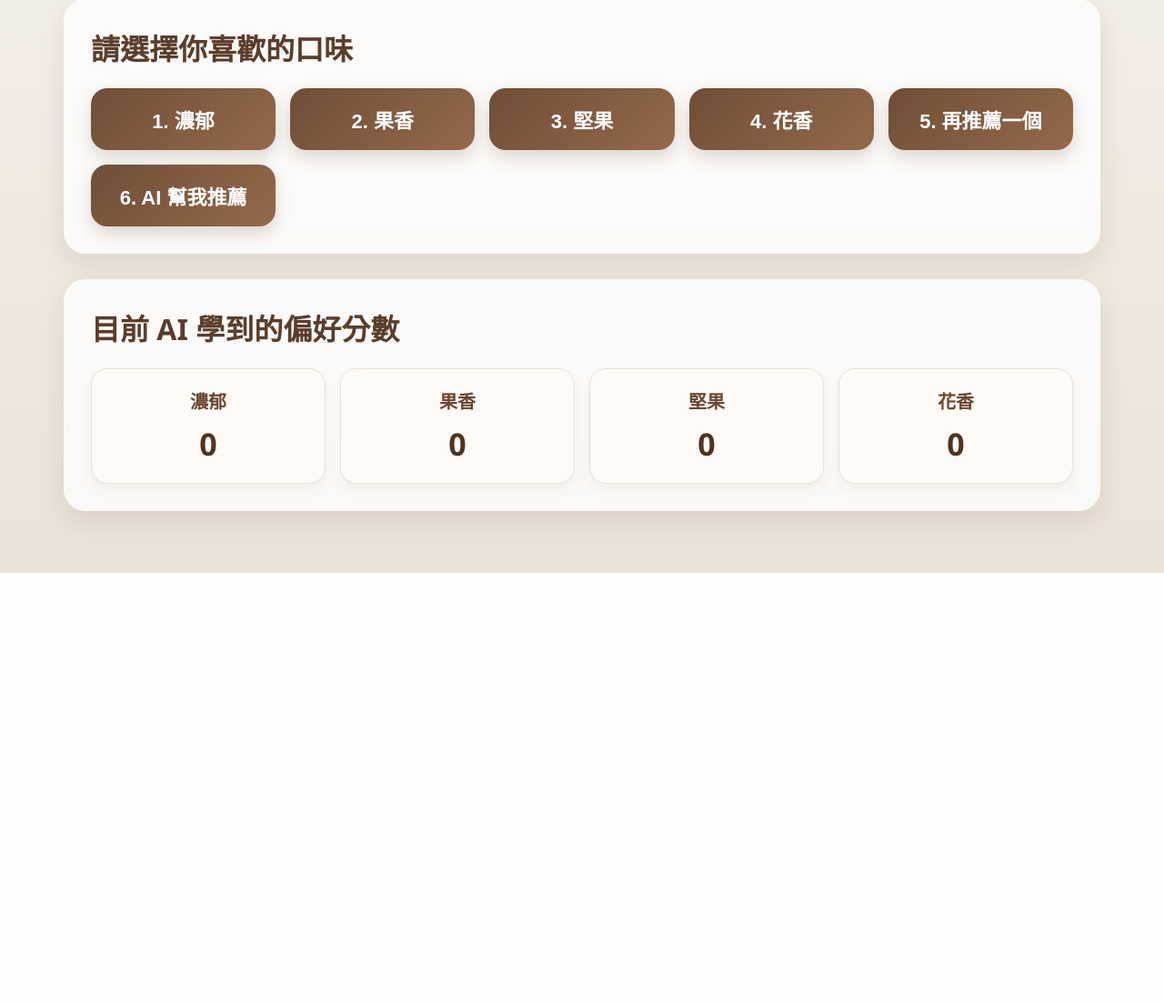
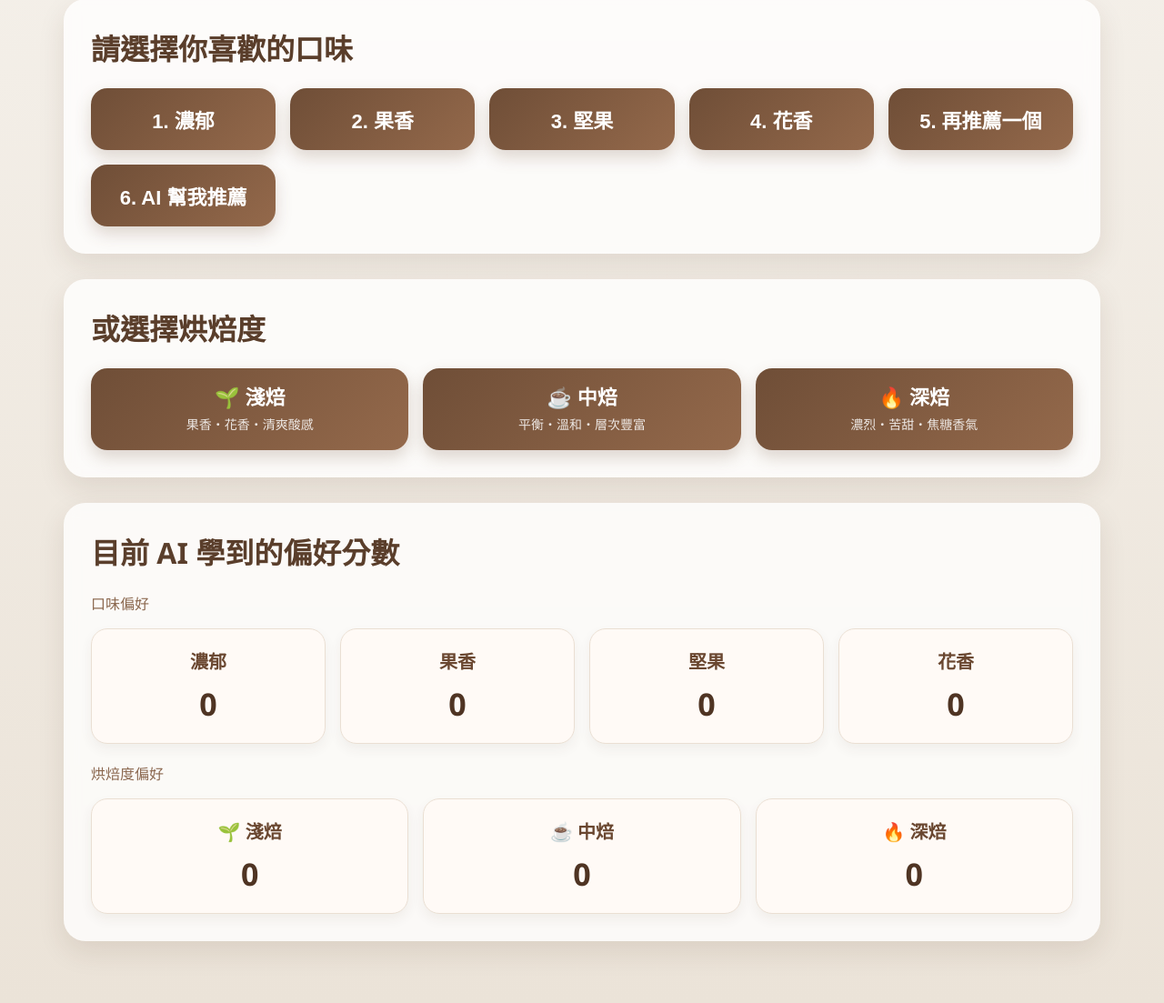
Before and after one commit to owendong-ai/pottajoe-ai, a Flask app: page / in a window 1280 px wide. Shown: the part 205-1308 px from the top of the page at 91% size. Before the commit the page ends 835 px from the top, so only its background shows below. Run offline with Flask 3, Linux system fonts and the light colour scheme; data that the repository does not hold is empty; some libraries are stand-ins or nearby versions.

Commit message:
加上 烘焙度

```diff
--- a/templates/index.html
+++ b/templates/index.html
@@ -125,6 +125,18 @@
             text-decoration: underline;
         }
 
+        .roast-btn {
+            line-height: 1.4;
+        }
+
+        .roast-desc {
+            display: block;
+            font-size: 14px;
+            font-weight: 400;
+            opacity: 0.85;
+            margin-top: 4px;
+        }
+
         @media (max-width: 768px) {
             .hero h1 {
                 font-size: 34px;
@@ -178,9 +190,28 @@
         </div>
 
         <div class="section-card">
+            <h2 class="section-title">或選擇烘焙度</h2>
+
+            <div class="button-grid">
+                <form class="menu-form" method="post" action="/recommend">
+                    <button class="menu-btn roast-btn" type="submit" name="choice" value="7">🌱 淺焙<br><span class="roast-desc">果香・花香・清爽酸感</span></button>
+                </form>
+
+                <form class="menu-form" method="post" action="/recommend">
+                    <button class="menu-btn roast-btn" type="submit" name="choice" value="8">☕ 中焙<br><span class="roast-desc">平衡・溫和・層次豐富</span></button>
+                </form>
+
+                <form class="menu-form" method="post" action="/recommend">
+                    <button class="menu-btn roast-btn" type="submit" name="choice" value="9">🔥 深焙<br><span class="roast-desc">濃烈・苦甜・焦糖香氣</span></button>
+                </form>
+            </div>
+        </div>
+
+        <div class="section-card">
             <h2 class="section-title">目前 AI 學到的偏好分數</h2>
 
-            <div class="score-grid">
+            <p style="margin:0 0 16px; color:#8b684f; font-size:16px;">口味偏好</p>
+            <div class="score-grid" style="margin-bottom:20px;">
                 <div class="score-item">
                     <div class="score-label">濃郁</div>
                     <div class="score-value">{{ preferences["濃郁"] }}</div>
@@ -198,6 +229,22 @@
                     <div class="score-value">{{ preferences["花香"] }}</div>
                 </div>
             </div>
+
+            <p style="margin:0 0 16px; color:#8b684f; font-size:16px;">烘焙度偏好</p>
+            <div class="score-grid">
+                <div class="score-item">
+                    <div class="score-label">🌱 淺焙</div>
+                    <div class="score-value">{{ preferences["淺焙"] }}</div>
+                </div>
+                <div class="score-item">
+                    <div class="score-label">☕ 中焙</div>
+                    <div class="score-value">{{ preferences["中焙"] }}</div>
+                </div>
+                <div class="score-item">
+                    <div class="score-label">🔥 深焙</div>
+                    <div class="score-value">{{ preferences["深焙"] }}</div>
+                </div>
+            </div>
         </div>
 
     </div>
--- a/templates/result.html
+++ b/templates/result.html
@@ -216,6 +216,7 @@
                     <div class="label">AI 精選推薦</div>
                     <h2 class="coffee-name">{{ coffee["name"] }}</h2>
                     <p class="meta"><strong>風味：</strong>{{ coffee["flavor"] }}</p>
+                    <p class="meta"><strong>烘焙度：</strong>{{ coffee["roast"] }}</p>
                     <p class="meta"><strong>介紹：</strong>{{ coffee["description"] }}</p>
                     {% if coffee.reason %}
                     <p style="color:#8b5e3c; font-size:14px; margin-top:6px;">
@@ -226,6 +227,7 @@
                     <h3 class="feedback-title">你覺得這款咖啡如何？</h3>
                     <form method="post" action="/feedback">
                         <input type="hidden" name="flavor" value="{{ coffee['flavor'] }}">
+                        <input type="hidden" name="roast" value="{{ coffee['roast'] }}">
                         <div class="feedback-row">
                             <button class="feedback-btn" type="submit" name="feedback" value="喜歡">👍 喜歡</button>
                             <button class="feedback-btn" type="submit" name="feedback" value="不喜歡">👎 不喜歡</button>
@@ -253,6 +255,7 @@
                         <div class="label">推薦候選</div>
                         <h2 class="card-name">{{ coffee["name"] }}</h2>
                         <p class="card-text"><strong>風味：</strong>{{ coffee["flavor"] }}</p>
+                        <p class="card-text"><strong>烘焙度：</strong>{{ coffee["roast"] }}</p>
                         <p class="card-text">{{ coffee["description"] }}</p>
                         {% if coffee.reason %}
                         <p class="card-text" style="color:#8b5e3c;">
@@ -263,6 +266,7 @@
 
                         <form method="post" action="/feedback">
                             <input type="hidden" name="flavor" value="{{ coffee['flavor'] }}">
+                            <input type="hidden" name="roast" value="{{ coffee['roast'] }}">
                             <div class="feedback-row">
                                 <button class="feedback-btn" name="feedback" value="喜歡">👍 喜歡</button>
                                 <button class="feedback-btn" name="feedback" value="不喜歡">👎 不喜歡</button>
--- a/user_data.py
+++ b/user_data.py
@@ -1,7 +1,6 @@
 import json
 import os
 import psycopg2
-from psycopg2.extras import RealDictCursor
 
 FILE_NAME = "preferences.json"
 
@@ -9,7 +8,10 @@ DEFAULT_PREFERENCES = {
     "濃郁": 0,
     "果香": 0,
     "堅果": 0,
-    "花香": 0
+    "花香": 0,
+    "淺焙": 0,
+    "中焙": 0,
+    "深焙": 0
 }
 
 def get_db_connection():
--- a/web_app.py
+++ b/web_app.py
@@ -1,5 +1,5 @@
 from flask import Flask, render_template, request, redirect, url_for, session
-from app import get_recommend_reason, recommend_coffee, recommend_coffee_by_flavor, recommend_top3, update_preferences
+from app import get_recommend_reason, recommend_coffee, recommend_coffee_by_flavor, recommend_coffee_by_roast, recommend_top3, update_preferences
 from coffee_data import coffees
 from user_data import load_preferences, save_preferences
 
@@ -41,9 +41,16 @@ def recommend():
         "4": "花香"
     }
 
+    roast_map = {
+        "7": "淺焙",
+        "8": "中焙",
+        "9": "深焙"
+    }
+
     if choice in flavor_map:
         flavor = flavor_map[choice]
         session["last_flavor"] = flavor
+        session["last_roast"] = None
         session["recommended_names"] = []
 
         coffee = recommend_coffee_by_flavor(flavor, [])
@@ -58,8 +65,28 @@ def recommend():
                 preferences=preferences
             )
 
+    elif choice in roast_map:
+        roast = roast_map[choice]
+        session["last_roast"] = roast
+        session["last_flavor"] = None
+        session["recommended_names"] = []
+
+        coffee = recommend_coffee_by_roast(roast, [])
+        if coffee:
+            session["current_coffee"] = coffee
+            session["current_coffees"] = []
+            session["recommended_names"] = [coffee["name"]]
+            return render_template(
+                "result.html",
+                coffee=coffee,
+                coffees=None,
+                preferences=preferences
+            )
+
     elif choice == "5":
         last_flavor = session.get("last_flavor")
+        last_roast = session.get("last_roast")
+
         if last_flavor:
             coffee = recommend_coffee_by_flavor(last_flavor, recommended_names)
             if coffee:
@@ -93,6 +120,41 @@ def recommend():
                         coffees=results,
                         preferences=preferences,
                         message="同口味已推薦完，改為 AI 幫你推薦其他選擇！"
+                    )
+
+        elif last_roast:
+            coffee = recommend_coffee_by_roast(last_roast, recommended_names)
+            if coffee:
+                recommended_names.append(coffee["name"])
+                session["recommended_names"] = recommended_names
+                session["current_coffee"] = coffee
+                session["current_coffees"] = []
+                return render_template(
+                    "result.html",
+                    coffee=coffee,
+                    coffees=None,
+                    preferences=preferences
+                )
+            else:
+                # 同烘焙度已推薦完，自動改用 AI 推薦
+                results = recommend_top3(
+                    preferences,
+                    recent_feedback=recent_feedback,
+                    excluded_names=recommended_names
+                )
+                if results:
+                    for item in results:
+                        if item["name"] not in recommended_names:
+                            recommended_names.append(item["name"])
+                    session["recommended_names"] = recommended_names
+                    session["current_coffees"] = results
+                    session["current_coffee"] = None
+                    return render_template(
+                        "result.html",
+                        coffee=None,
+                        coffees=results,
+                        preferences=preferences,
+                        message="同烘焙度已推薦完，改為 AI 幫你推薦其他選擇！"
                     )
 
     elif choice == "6":
@@ -132,6 +194,7 @@ def recommend():
 def feedback():
     feedback_value = request.form.get("feedback")
     flavor = request.form.get("flavor")
+    roast = request.form.get("roast")
 
     preferences = load_preferences()
 
@@ -140,8 +203,11 @@ def feedback():
 
     recent_feedback = session["recent_feedback"]
 
-    if flavor and feedback_value in ["喜歡", "不喜歡", "略過"]:
-        update_preferences(preferences, flavor, feedback_value)
+    if feedback_value in ["喜歡", "不喜歡", "略過"]:
+        if flavor:
+            update_preferences(preferences, flavor, feedback_value)
+        if roast:
+            update_preferences(preferences, roast, feedback_value)
         save_preferences(preferences)
 
         recent_feedback.append({
```
Also changed, not shown: app.py (+32 -9 lines), coffee_data.py (+20 -0 lines).
